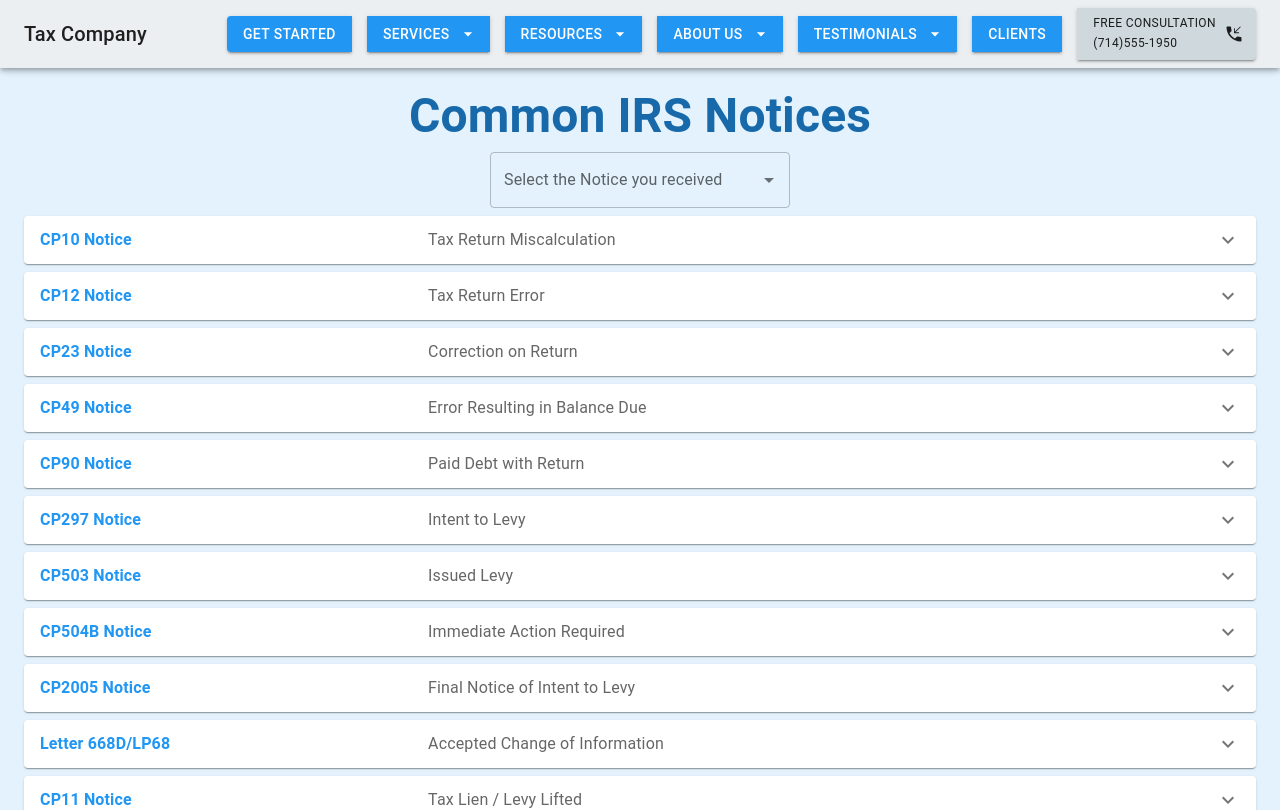
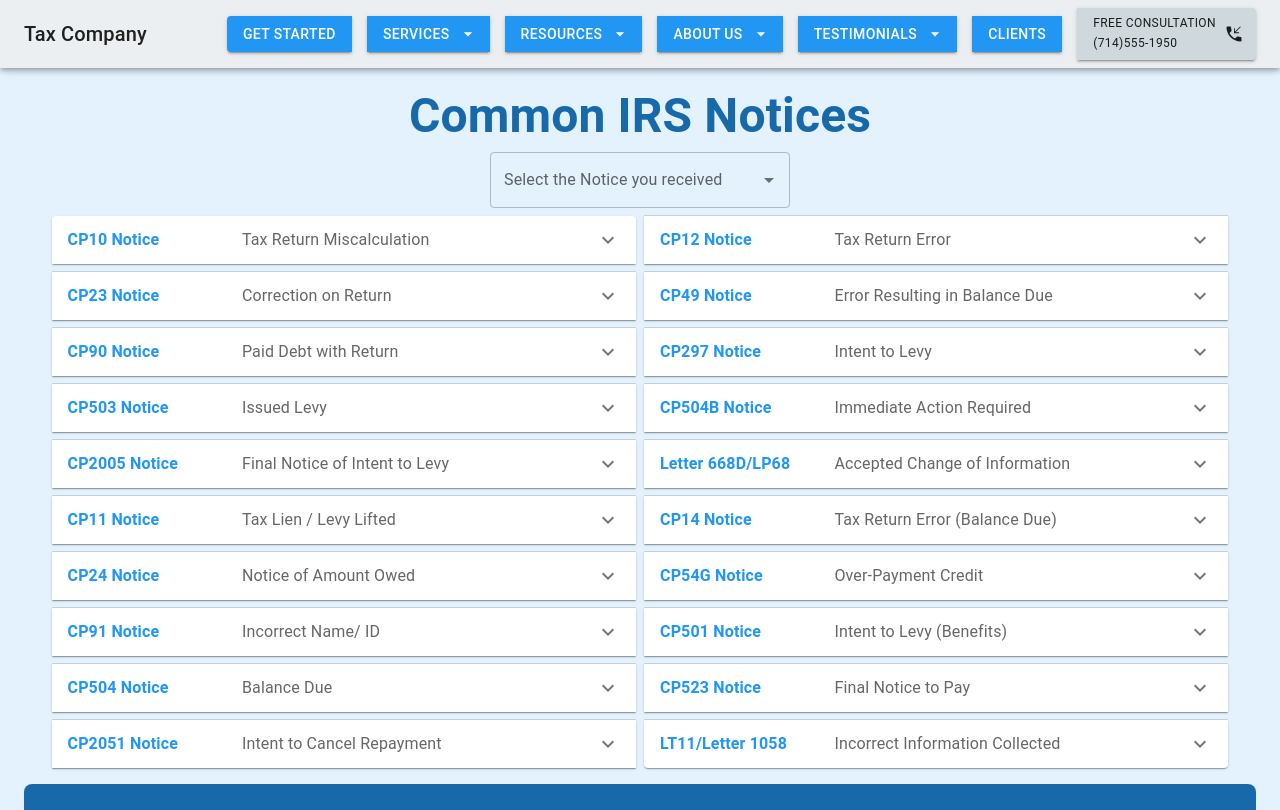
Before and after one commit to mjmorrison10/tax, a Next.js app: page /menu/commonIrsNotices in a window 1280 px wide. Shown: the top 810 px of the page. Built offline with nearby package versions, Linux system fonts and the light colour scheme.

Commit message:
character width

```diff
--- a/components/commonIrsNotices/noticeComp.js
+++ b/components/commonIrsNotices/noticeComp.js
@@ -14,7 +14,7 @@ function NoticeComp({n, i}) {
     <Accordion
     expanded={expanded === `panel${i}`}
     onChange={handleChange(`panel${i}`)}
-    sx={{ mb: 1 }}
+    sx={{  width: '65ch' }}
   >
     <AccordionSummary
       expandIcon={<ExpandMore />}
--- a/pages/menu/commonIrsNotices.js
+++ b/pages/menu/commonIrsNotices.js
@@ -13,6 +13,11 @@ import NoticeComp from "../../components/commonIrsNotices/noticeComp";
 import { notices, noticesLabel } from "../../public/Settings/baseSettings";
 
 function CommonIrsNotices() {
+  // const [expanded, setExpanded] = useState(false);
+
+  const [value, setValue] = React.useState("");
+  const [inputValue, setInputValue] = React.useState("");
+
   // const [expanded, setExpanded] = useState(false);
 
   // const handleChange = (panel) => (event, isExpanded) => {
@@ -35,21 +40,18 @@ function CommonIrsNotices() {
       });
 
       return (
-        <Box display={"flex"} flexDirection={"column"}>
-          <NoticeComp i={1} n={findNotice} />
-        </Box>
+        // <Box display={"flex"} flexDirection={"column"}>
+        <NoticeComp key={i} i={1} n={findNotice} />
+        // </Box>
       );
     } else {
       return notices.map((n, i) => (
-        <Box key={i} display={"flex"} flexDirection={"column"}>
-          <NoticeComp i={i} n={n} />
-        </Box>
+        // <Box key={i} display={"flex"} flexDirection={"column"}>
+        <NoticeComp key={i} i={i} n={n} />
+        // </Box>
       ));
     }
   }
-
-  const [value, setValue] = React.useState("");
-  const [inputValue, setInputValue] = React.useState("");
 
   return (
     <Box>
@@ -80,8 +82,15 @@ function CommonIrsNotices() {
           )}
         />
       </Box>
-
-      {displayNotices(value)}
+      <Box
+        display={"flex"}
+        flexWrap={"wrap"}
+        gap={1}
+        justifyContent={"center"}
+        alignItems={"center"}
+      >
+        {displayNotices(value)}
+      </Box>
     </Box>
   );
 }
```
